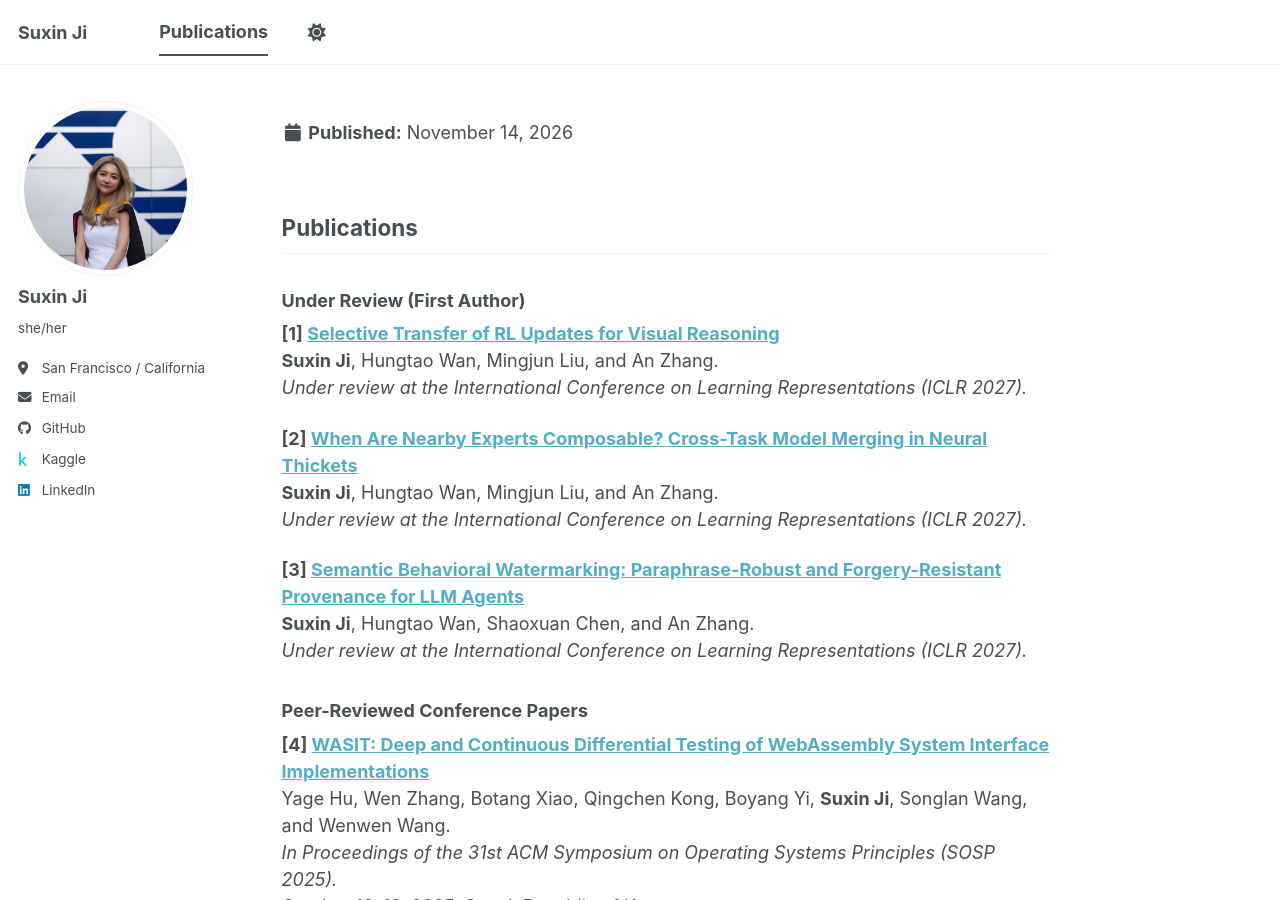
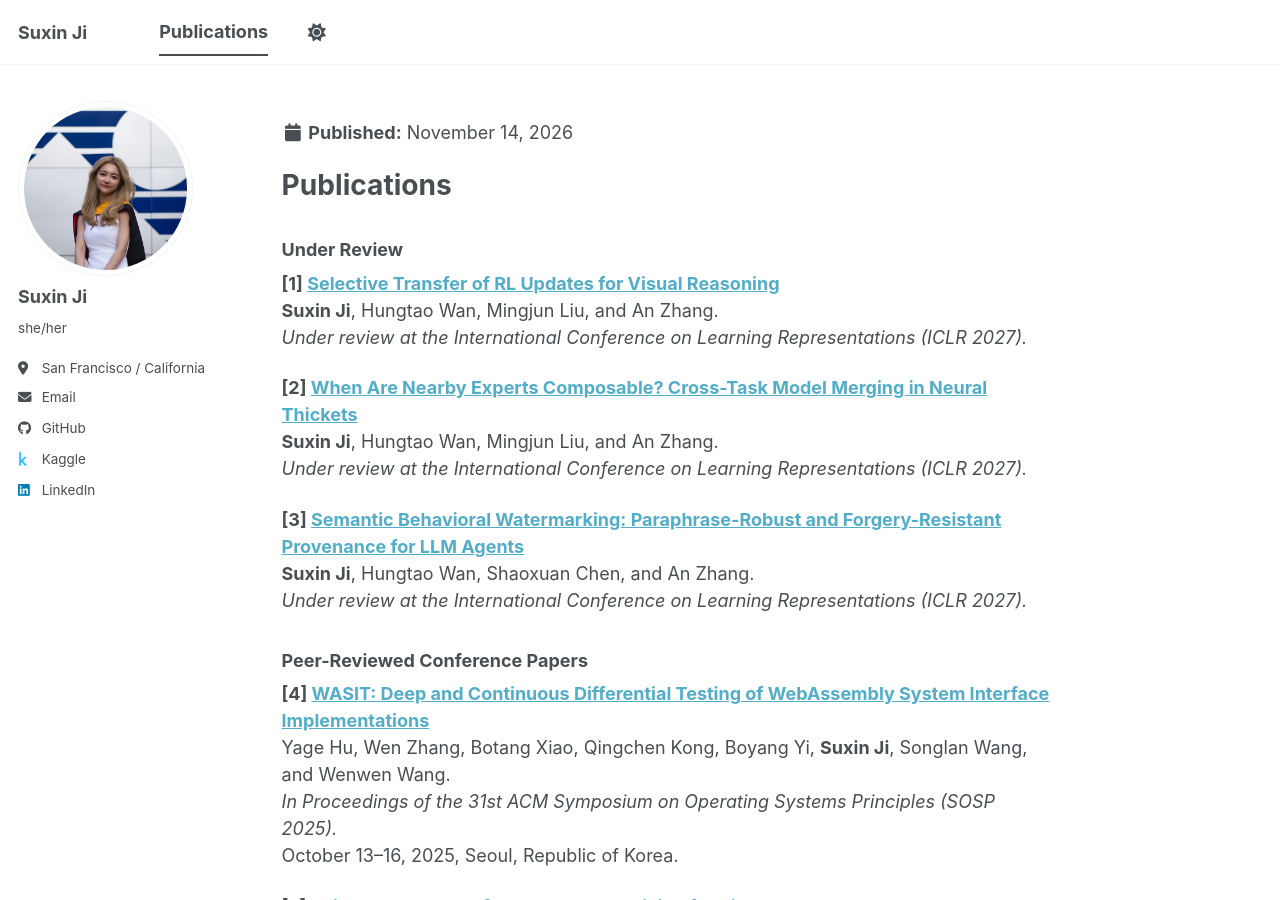
Before and after one commit to suxinji/suxinji.github.io, a Jekyll site: the page built from _publications/publications.md, in a window 1280 px wide and 900 px high. Built offline with Jekyll 4.4.1, drawn with Linux system fonts in a browser that asks for light colours; a script bundle is joined from its source files by our own code; library files that are not in the unit come from our copies.

Commit message:
Update publications.md

```diff
--- a/_publications/publications.md
+++ b/_publications/publications.md
@@ -2,9 +2,9 @@
 permalink: /publications/
 author_profile: true
 ---
-## Publications
+# Publications
 
-### Under Review (First Author)
+### Under Review
 
 **[1] [Selective Transfer of RL Updates for Visual Reasoning](https://arxiv.org/abs/2610.08659)**
 **Suxin Ji**, Hungtao Wan, Mingjun Liu, and An Zhang.
```
